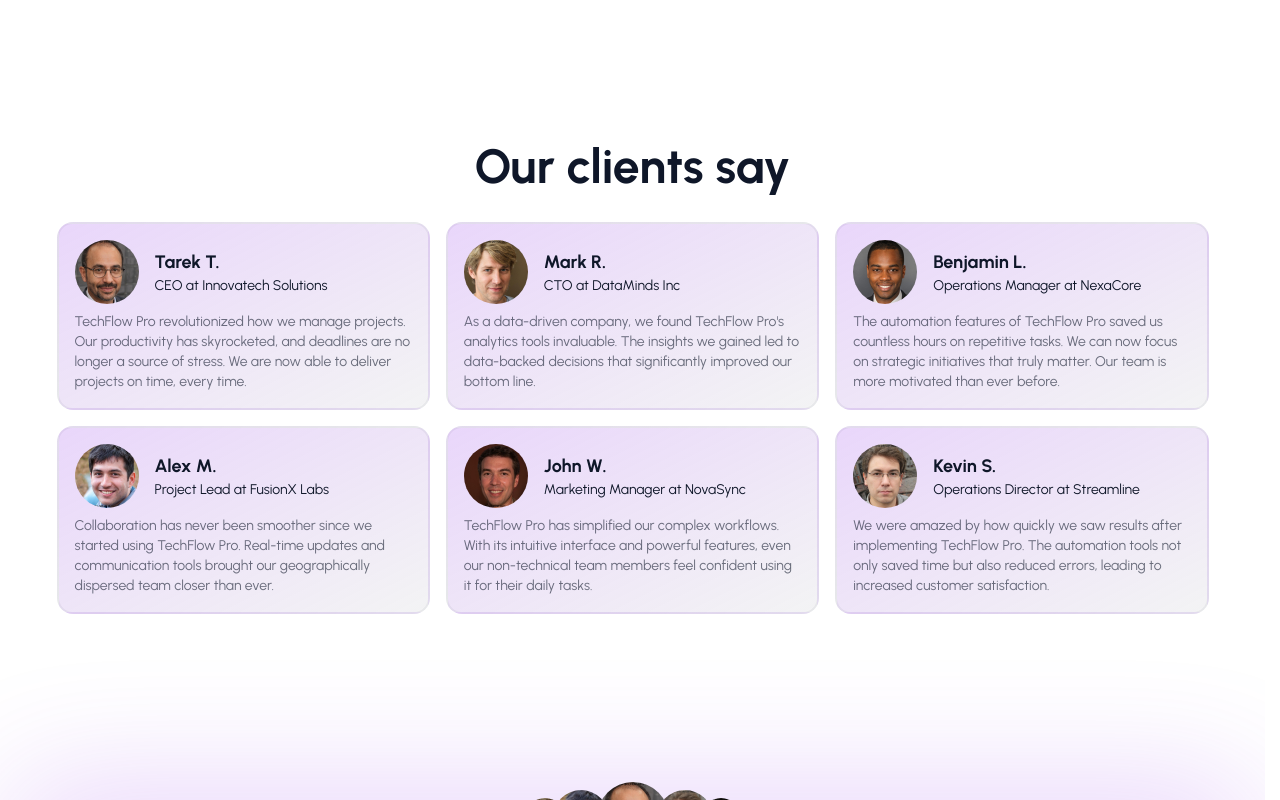
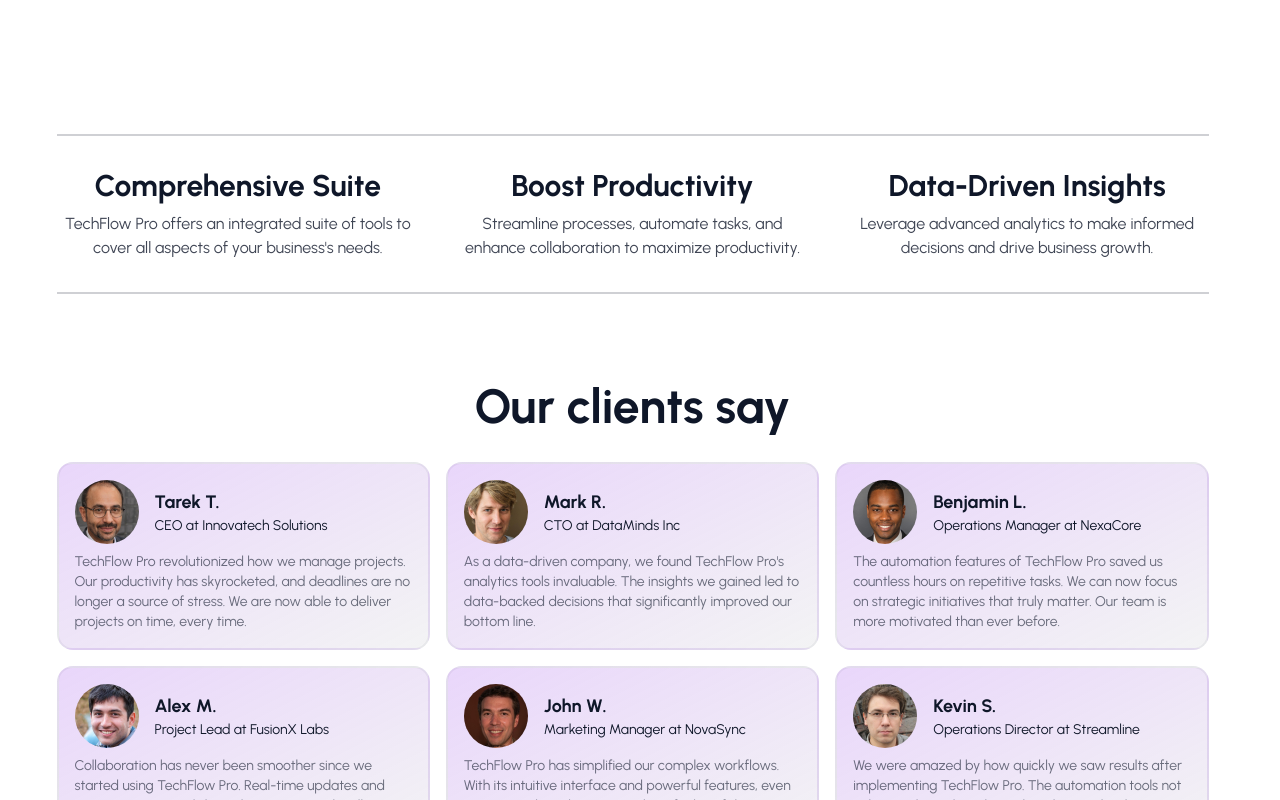
Before and after one commit to omarr45/TechFlow, a React (Vite) app: page / in a window 1280 px wide. Shown: the part 800-1600 px from the top of the page. Built offline with nearby package versions, Linux system fonts and the light colour scheme.

Commit message:
feat: add Selling Points

```diff
--- a/src/components/pages/Home.tsx
+++ b/src/components/pages/Home.tsx
@@ -2,6 +2,7 @@
 import GetStarted from '@sections/GetStarted';
 import Hero from '@sections/Hero';
 import PricingPlans from '@sections/PricingPlans';
+import SellingPoints from '@sections/SellingPoints';
 import Testimonials from '@sections/Testimonials';
 
 const Home = () => {
@@ -9,6 +10,7 @@
     <main className='p-4 text-center'>
       <Hero />
       <Companies />
+      <SellingPoints />
       <Testimonials />
       <GetStarted />
       <PricingPlans />
--- /dev/null
+++ b/src/components/sections/SellingPoints.tsx
@@ -0,0 +1,39 @@
+type SellingPoint = {
+  title: string;
+  description: string;
+};
+
+const points: SellingPoint[] = [
+  {
+    title: 'Comprehensive Suite',
+    description:
+      "TechFlow Pro offers an integrated suite of tools to cover all aspects of your business's needs.",
+  },
+  {
+    title: 'Boost Productivity',
+    description:
+      'Streamline processes, automate tasks, and enhance collaboration to maximize productivity.',
+  },
+  {
+    title: 'Data-Driven Insights',
+    description:
+      'Leverage advanced analytics to make informed decisions and drive business growth.',
+  },
+];
+
+const SellingPoints = () => {
+  return (
+    <section className='grid max-w-6xl grid-cols-1 gap-8 py-8 mx-auto my-6 mb-10 text-center border-0 md:grid-cols-3 md:mt-10 md:mb-16 border-y-2 border-text/20'>
+      {points.map((point) => (
+        <div key={point.title} className='space-y-2'>
+          <h3 className='text-2xl font-bold md:text-3xl'>{point.title}</h3>
+          <p className='text-sm text-text/80 md:text-base'>
+            {point.description}
+          </p>
+        </div>
+      ))}
+    </section>
+  );
+};
+
+export default SellingPoints;
--- a/src/components/sections/Testimonials.tsx
+++ b/src/components/sections/Testimonials.tsx
@@ -48,7 +48,7 @@
 
 const Testimonials = () => {
   return (
-    <section className='max-w-6xl mx-auto my-6 space-y-4 md:space-y-8 md:my-12'>
+    <section className='max-w-6xl py-6 mx-auto space-y-4 md:space-y-8 md:my-12'>
       <h2 className='text-3xl font-bold md:text-5xl'>Our clients say</h2>
       <ul className='grid grid-cols-[repeat(auto-fill,minmax(18rem,1fr))] gap-4'>
         {testimonials.map((tst) => (
```
